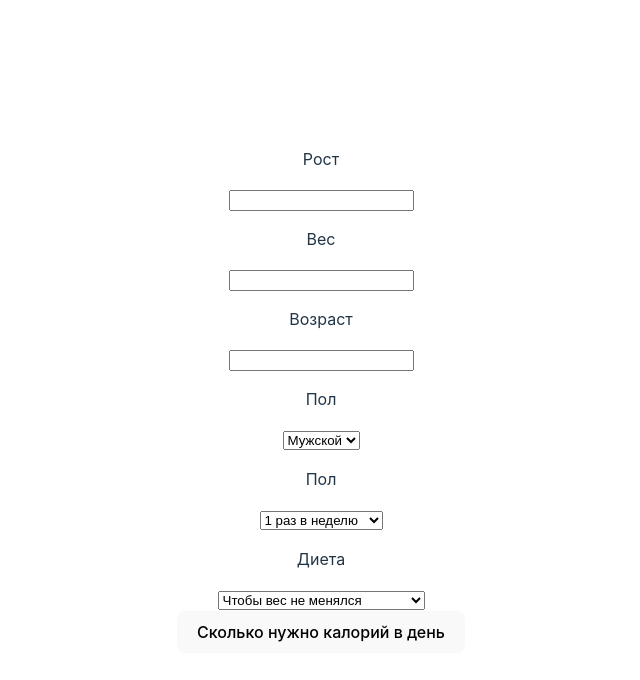
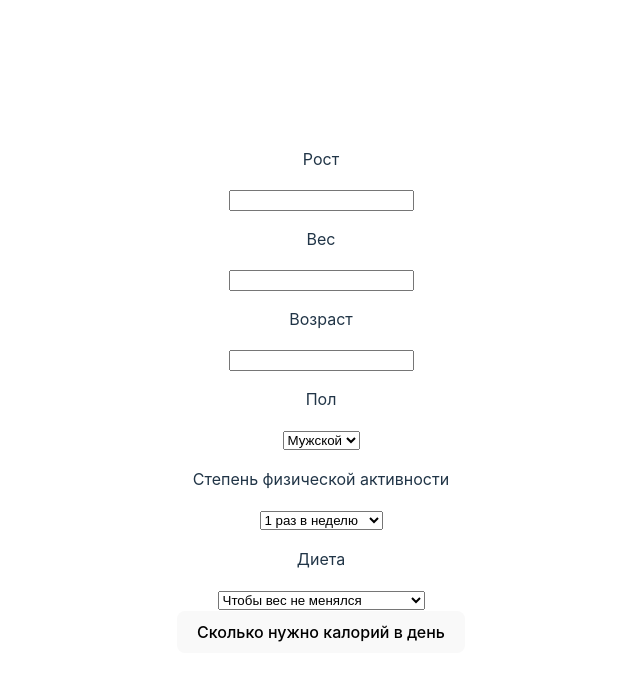
Before and after one commit to kolos1k/Maze, a Svelte app in the folder maze/: page / in a window 1280 px wide. Shown: the top 680 px of the page, without its empty margins (319-959 px from the left). Built offline with nearby package versions, Linux system fonts and the light colour scheme.

Commit message:
modified:   maze/src-tauri/tauri.conf.json 	modified:   maze/src/App.svelte

```diff
--- a/maze/src-tauri/tauri.conf.json
+++ b/maze/src-tauri/tauri.conf.json
@@ -7,7 +7,7 @@
   },
   "package": {
     "productName": "maze",
-    "version": "0.1.0"
+    "version": "0.1.1"
   },
   "tauri": {
     "allowlist": {
--- a/maze/src/App.svelte
+++ b/maze/src/App.svelte
@@ -34,7 +34,7 @@
       </div>
 
       <div class="activity">
-        <p>Пол</p>
+        <p>Степень физической активности</p>
         <select name="activity" id="activity">
           <option value="1.2">1 раз в неделю</option>
           <option value="1.25">2 раза в неделю</option>
```
